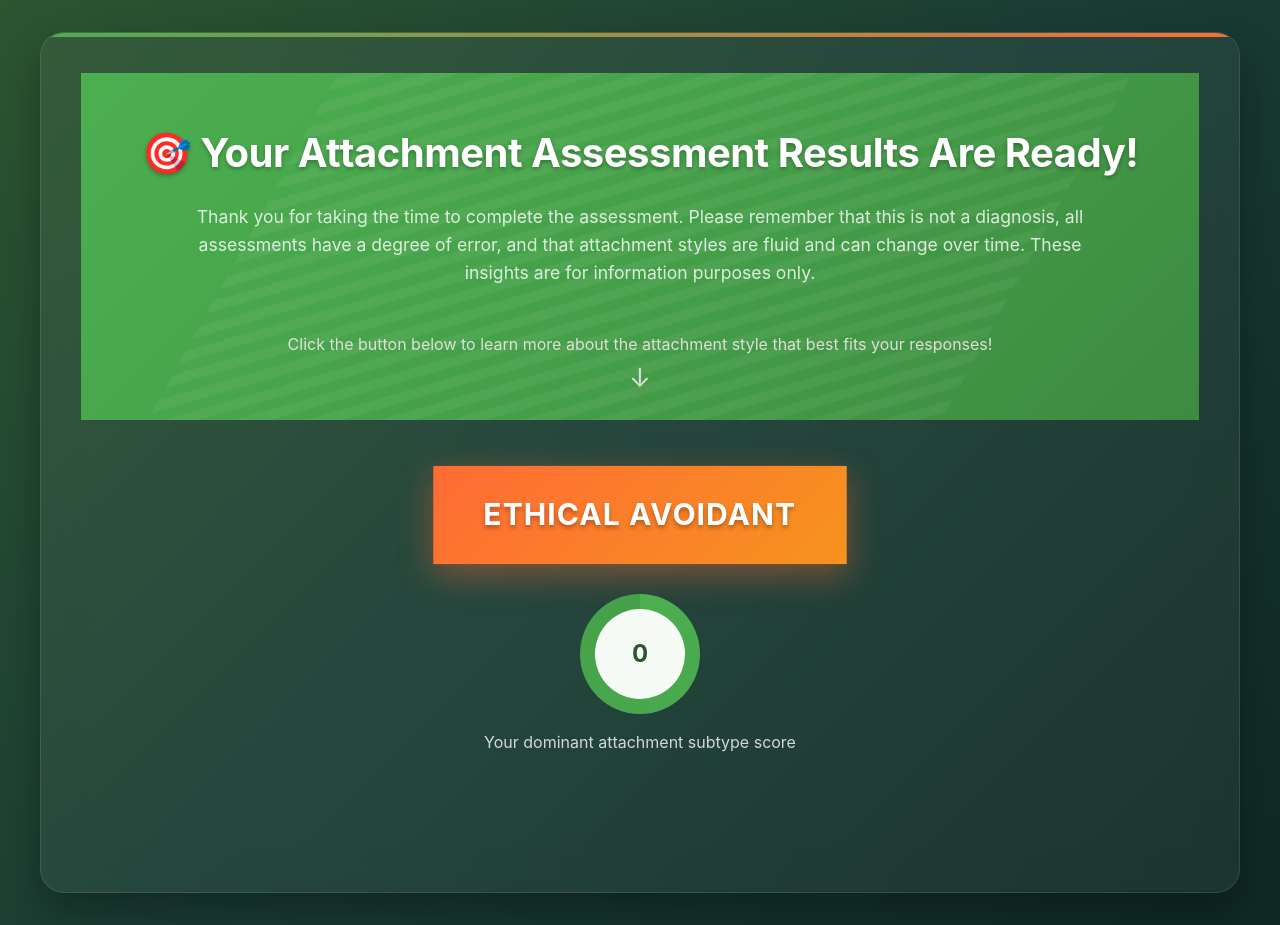
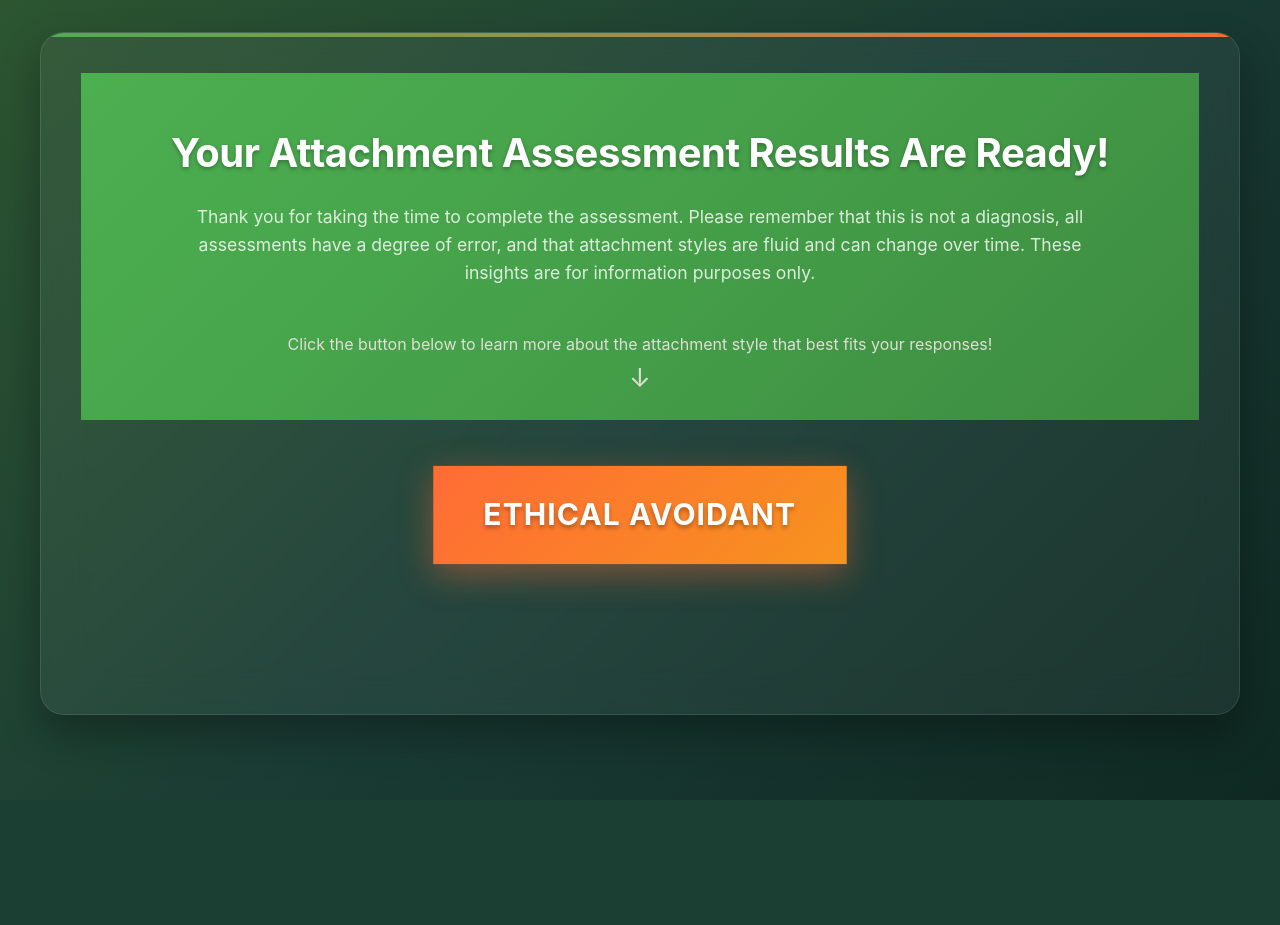
Before and after one commit to umarsabir12/adamlanesmith-flask-app, a Flask app: page /results in a window 1280 px wide. After the commit the page ends 800 px from the top, so only its background shows below. Run offline with Flask 3, Linux system fonts and the light colour scheme.

Commit message:
get rid of the target icon

```diff
--- a/templates/results.html
+++ b/templates/results.html
@@ -85,14 +85,14 @@
       left: -50%;
       width: 200%;
       height: 200%;
-      background: repeating-linear-gradient(
+      /* background: repeating-linear-gradient(
         45deg,
         transparent,
         transparent 10px,
         rgba(255,255,255,0.05) 10px,
         rgba(255,255,255,0.05) 20px
-      );
-      animation: float 20s linear infinite;
+      ); */
+      /* animation: float 20s linear infinite; */
     }
 
     @keyframes float {
@@ -443,7 +443,7 @@
 <body>
 <div class="container">
   <div class="header">
-    <h1>🎯 Your Attachment Assessment Results Are Ready!</h1>
+    <h1>Your Attachment Assessment Results Are Ready!</h1>
     <p class="subtitle">Thank you for taking the time to complete the assessment. Please remember that this is not a diagnosis, all assessments have a degree of error, and that attachment styles are fluid and can change over time. These insights are for information purposes only.
     </p>
     <p class="click-style">Click the button below to learn more about the attachment style that best fits your responses!</p>
@@ -453,10 +453,10 @@
   <div class="content">
     <div class="main-result">
       <a href={{result.page_link}} class="dominant-type">{{ result.dominant }}</a>
-      <div class="score-circle">
+      <!-- <div class="score-circle">
         <div class="score-value">{{ result.totals[result.dominant] }}</div>
-      </div>
-      <p style="color: rgba(255, 255, 255, 0.8); margin-top: 1rem;">Your dominant attachment subtype score</p>
+      </div> -->
+      <!-- <p style="color: rgba(255, 255, 255, 0.8); margin-top: 1rem;">Your dominant attachment subtype score</p> -->
     </div>
 
     <!-- <div class="stats-grid">
```
